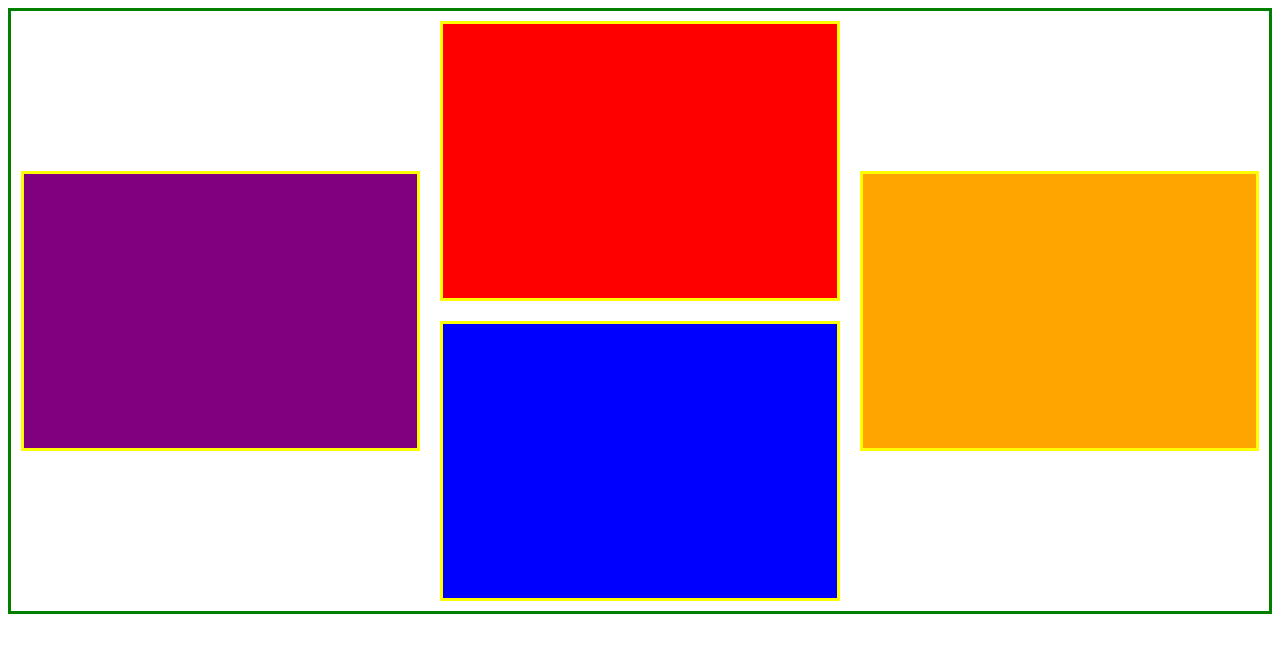
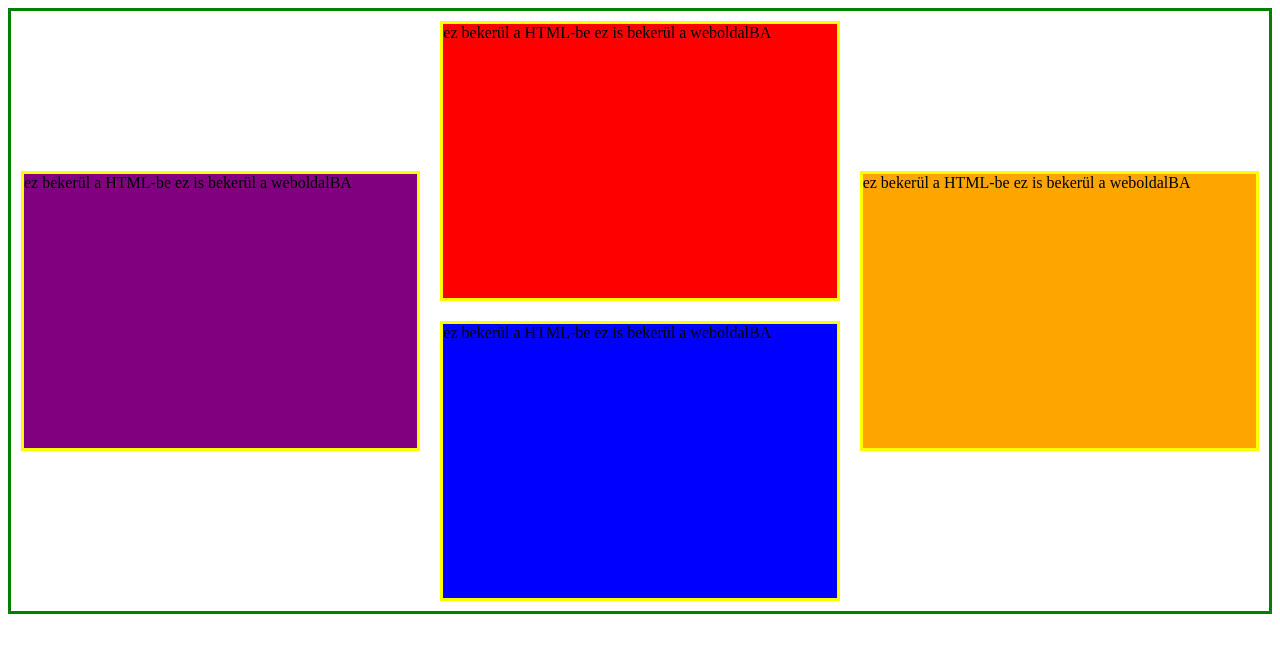
Before and after one commit to kispalAbel/2026-02-13, a plain HTML site: page index.html in a window 1280 px wide. Drawn offline with Linux system fonts and the light colour scheme.

Commit message:
before and after (effect lol)

```diff
--- a/index.css
+++ b/index.css
@@ -33,3 +33,11 @@
     grid-row: 2 / 4;
     background-color: orange;
 }
+
+.grid-item::before {
+    content: "ez bekerül a HTML-be";
+}
+
+.grid-item::after {
+    content: "ez is bekerül a weboldalBA";
+}
```
